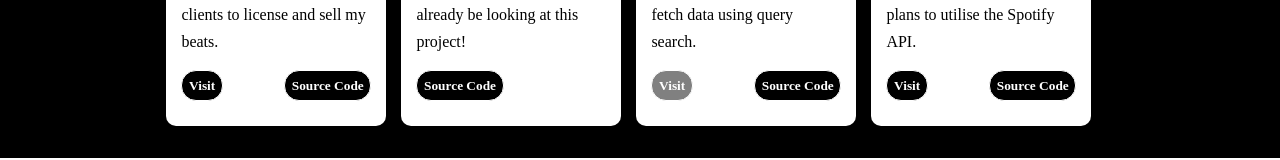
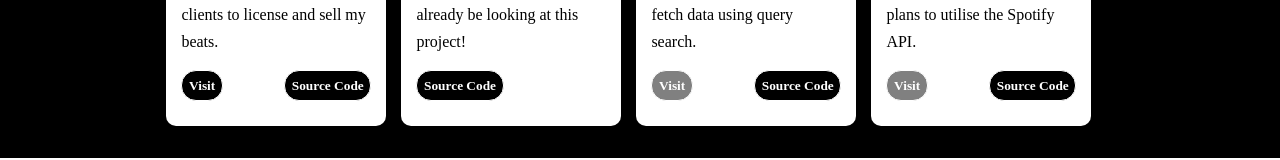
Before and after one commit to RJLStudios/RJLStudios-React-Portfolio-, a React (Create React App) app: page / in a window 1280 px wide. Shown: the part 759-919 px from the top of the page. Built offline with nearby package versions, Linux system fonts and the light colour scheme; a web font is replaced by a local one.

Commit message:
Greyed out spotify app

```diff
--- a/src/App.js
+++ b/src/App.js
@@ -177,7 +177,7 @@ const ctoScrollToComponent = () => {
                             <h1 class='Card-Header'>Spotify Player</h1>
                             <p class='Card-Bio'>A spotify app  created and curated by my playlists, with plans to utilise the Spotify API.</p>
                             <div class='Btn-Wrapper'>
-                             <a href='https://rjlstudios.github.io/RJL-Spotify/' target='_blank'><button class=' Card-Btn'>Visit</button></a>
+                             <a href='https://rjlstudios.github.io/RJL-Spotify/' target='_blank'><button class='Card-Btn-Pending'>Visit</button></a>
                              <a href='https://github.com/RJLStudios/Spotify-Clone' target='_blank'><button class='Src-Btn'>Source Code</button></a>
                             </div>
                         </div>
```
